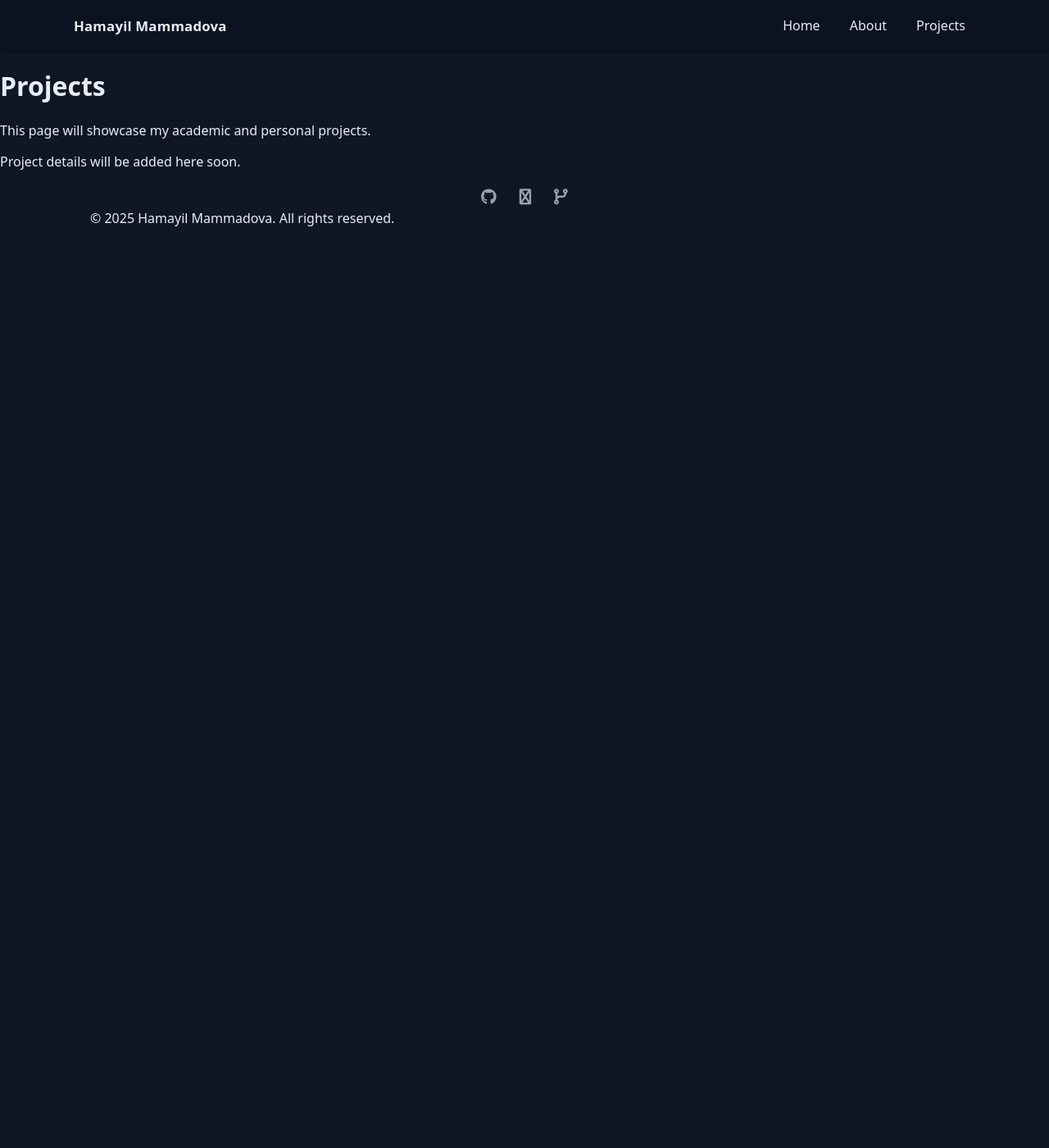
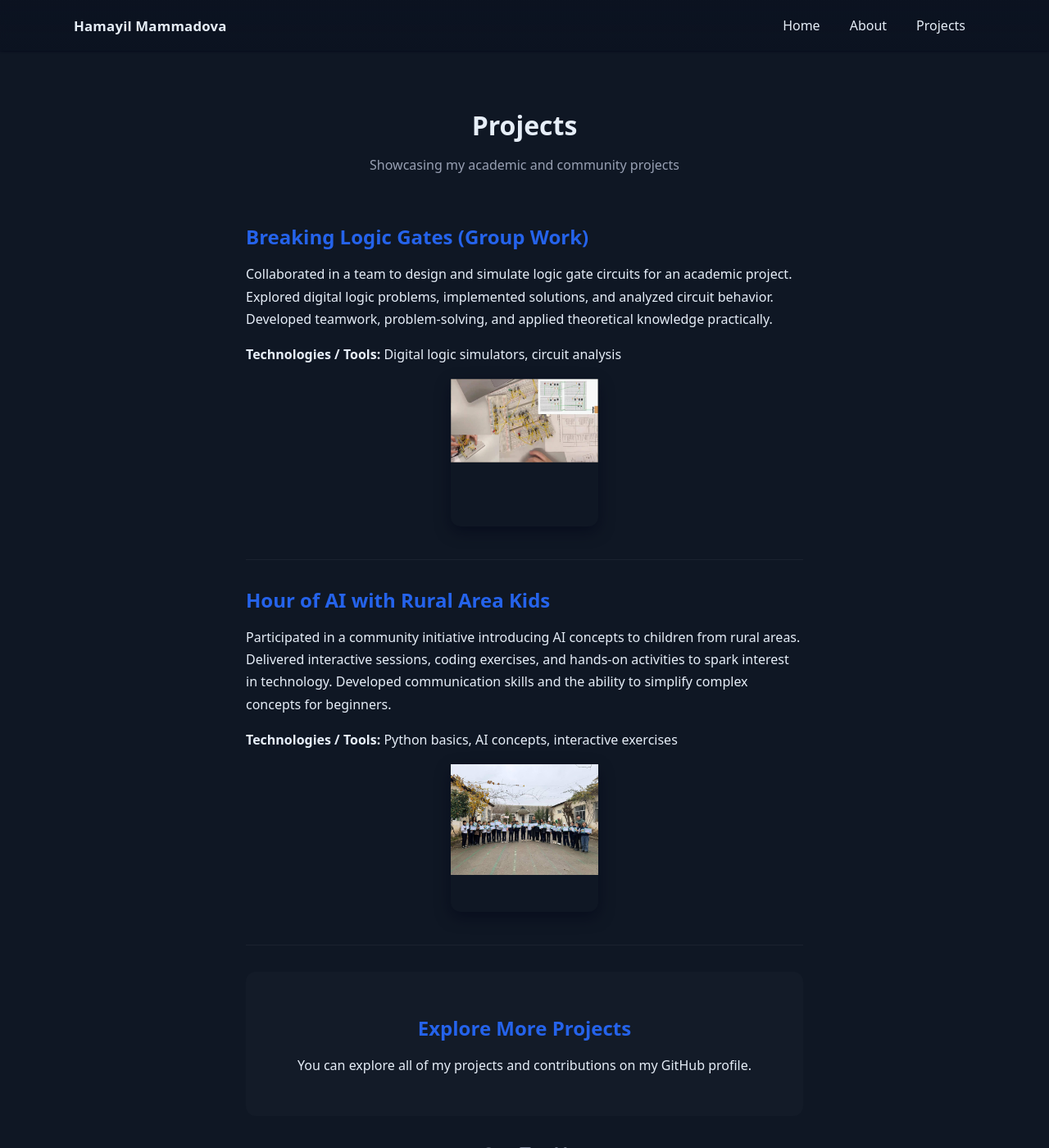
Before and after one commit to hemayilm/hemayilm.github.io, a Jekyll site: the page built from projects.md, in a window 1280 px wide and 1400 px high. Shown: the whole window at 82% size. Built offline with Jekyll 4.4.1, drawn with Linux system fonts in a browser that asks for light colours.

Commit message:
Projects page setup

```diff
--- a/_config.yml
+++ b/_config.yml
@@ -26,7 +26,6 @@ description: >- # this means to ignore newlines until "baseurl:"
   Google search results) and in your feed.xml site description.
 baseurl: "" # the subpath of your site, e.g. /blog
 url: "https://hemayilm.github.io" # the base hostname & protocol for your site
-baseurl: ""
 twitter_username: jekyllrb
 github_username:  jekyll
 
--- a/assets/css/styles.css
+++ b/assets/css/styles.css
@@ -332,3 +332,43 @@ img{ max-width:100%; height:auto; display:block }
   padding: 32px;
   border-radius: 12px;
 }
+/* ===============================
+   PROJECTS PAGE SPECIFIC STYLES
+================================ */
+
+/* Center project images and make them uniform */
+.section.content-block .about-photo {
+  width: 180px;  /* slightly bigger than About page */
+  height: 180px;
+  margin: 16px auto 16px;
+  border-radius: 12px; /* optional: softer corners */
+  box-shadow: var(--shadow-md);
+}
+
+/* Project titles */
+.section.content-block h2 {
+  font-size: 1.5rem;
+  margin-bottom: 8px;
+  color: var(--color-accent);
+}
+
+/* Project description text */
+.section.content-block p {
+  line-height: 1.7;
+  color: var(--color-text);
+}
+
+/* Buttons inside projects */
+.section.content-block a.btn {
+  margin-top: 12px;
+  display: inline-block;
+}
+
+/* Center call-to-action section at bottom */
+.content-block--center {
+  text-align: center;
+  background: rgba(255, 255, 255, 0.02);
+  padding: 32px;
+  border-radius: 12px;
+  margin-top: 32px;
+}
--- a/projects.md
+++ b/projects.md
@@ -3,12 +3,47 @@ layout: default
 title: "Projects"
 ---
 
-<h1>Projects</h1>
+<header class="page-header">
+  <h1 class="page-title">Projects</h1>
+  <p class="page-subtitle">Showcasing my academic and community projects</p>
+</header>
 
-<p>
-This page will showcase my academic and personal projects.
-</p>
+<main class="container section--narrow">
 
-<p>
-Project details will be added here soon.
-</p>
+  <!-- Project 1: Breaking Logic Gates -->
+  <section class="section content-block">
+    <h2>Breaking Logic Gates (Group Work)</h2>
+    <p>
+      Collaborated in a team to design and simulate logic gate circuits for an academic project.
+      Explored digital logic problems, implemented solutions, and analyzed circuit behavior.
+      Developed teamwork, problem-solving, and applied theoretical knowledge practically.
+    </p>
+    <p><strong>Technologies / Tools:</strong> Digital logic simulators, circuit analysis</p>
+    <div class="about-photo">
+      <img src="{{ '/assets/images/logic-gates.jpg' | relative_url }}" alt="Breaking Logic Gates Project Screenshot">
+    </div>
+  </section>
+
+  <!-- Project 2: Hour of AI -->
+  <section class="section content-block">
+    <h2>Hour of AI with Rural Area Kids</h2>
+    <p>
+      Participated in a community initiative introducing AI concepts to children from rural areas.
+      Delivered interactive sessions, coding exercises, and hands-on activities to spark interest in technology.
+      Developed communication skills and the ability to simplify complex concepts for beginners.
+    </p>
+    <p><strong>Technologies / Tools:</strong> Python basics, AI concepts, interactive exercises</p>
+    <div class="about-photo">
+      <img src="{{ '/assets/images/hour-of-ai.jpg' | relative_url }}" alt="Hour of AI Project Screenshot">
+    </div>
+  </section>
+
+  <!-- Final call-to-action section -->
+  <section class="section content-block content-block--center">
+    <h2>Explore More Projects</h2>
+    <p>
+      You can explore all of my projects and contributions on my GitHub profile.
+    </p>
+  </section>
+
+</main>
```
Also changed, not shown: assets/images/hour-of-ai.jpg (added), assets/images/logic-gates.jpg (added).
